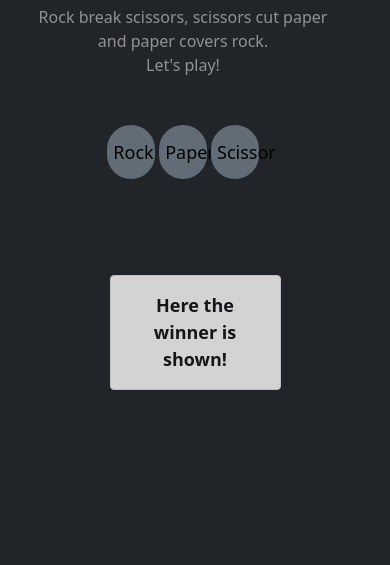
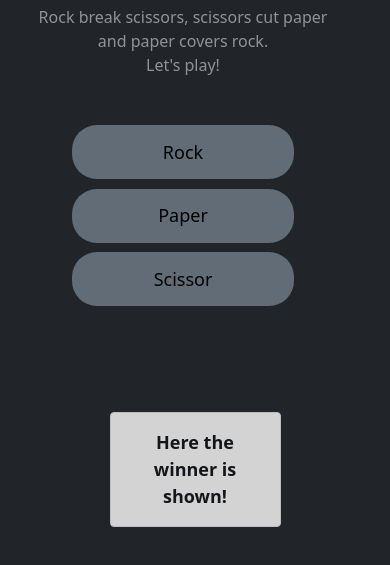
Before and after one commit to EvanthiaLefa/ROCK-PAPER-SCISSOR, a plain HTML site: page index.html in a window 390 px wide. Shown: the part 183-748 px from the top of the page. Drawn offline with nearby package versions, Linux system fonts and the light colour scheme.

Commit message:
Update style.css

```diff
--- a/style.css
+++ b/style.css
@@ -20,3 +20,10 @@ button:hover{
     font-size: large;
     font-weight: bold;
 }
+
+@media  (max-width: 550px) {
+   button{
+    width: 70%;
+    margin-bottom: 3%;
+   }
+  }
```
